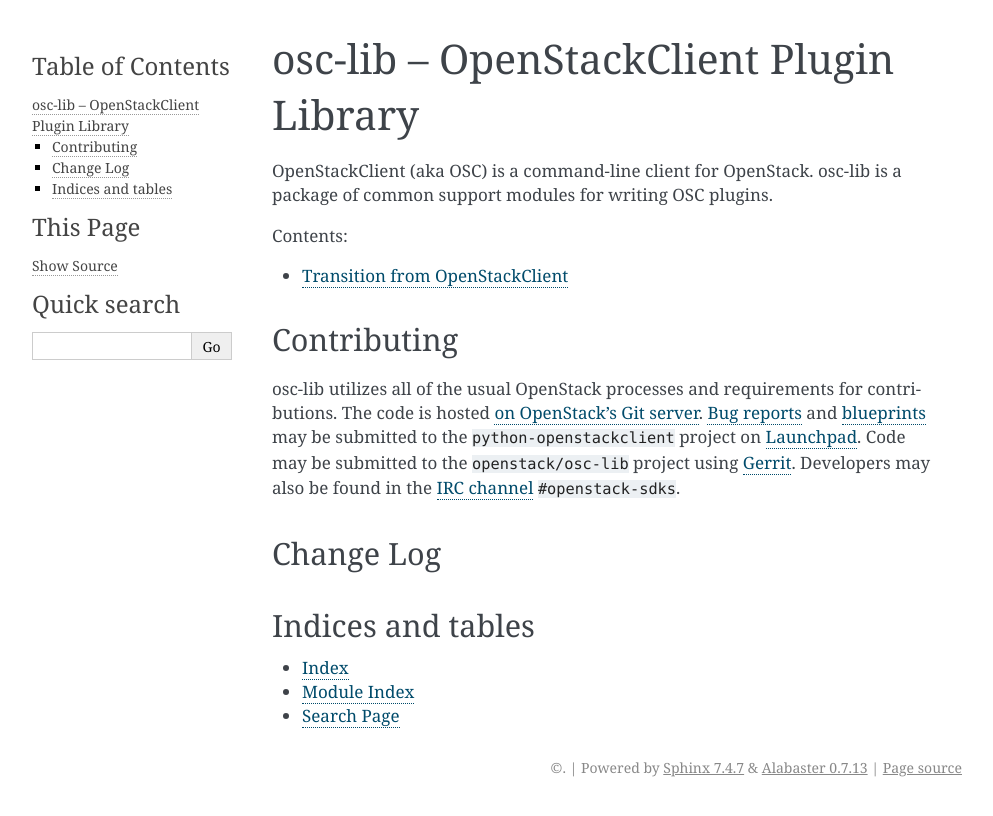
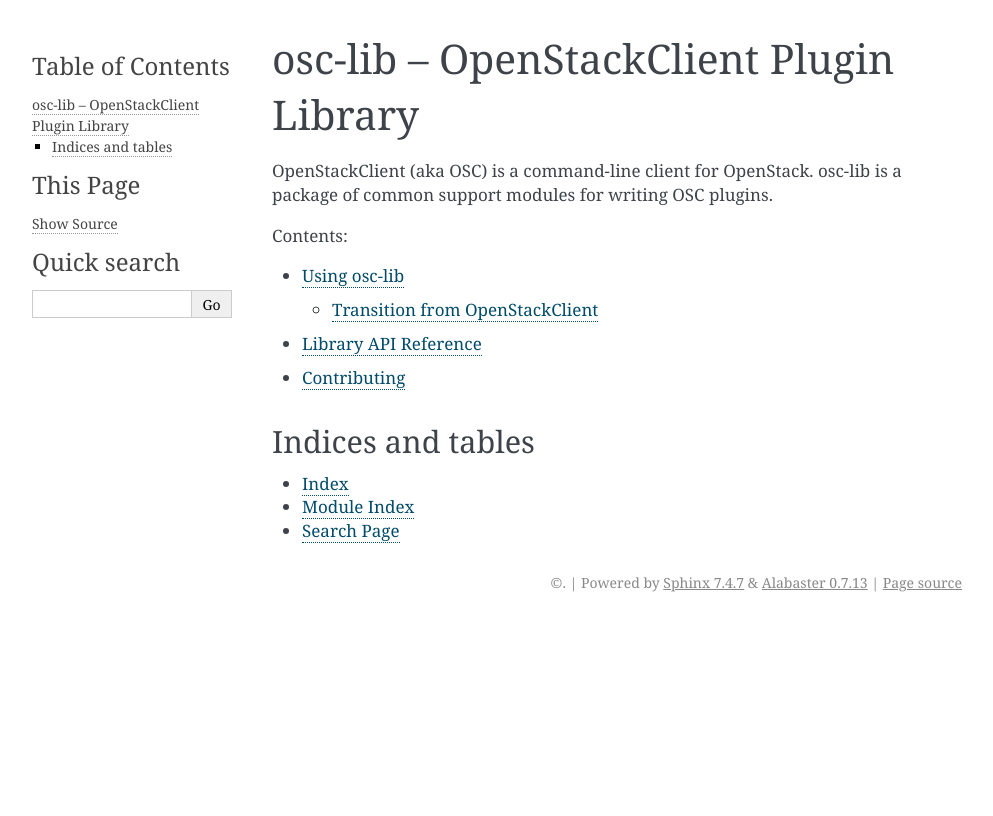
Before and after one commit to openstack/osc-lib, a Sphinx documentation site: the page built from doc/source/index.rst, in a window 1280 px wide. Shown: the top 816 px of the page, without its empty margins (148-1141 px from the left). Built offline with Sphinx 7.4.7, drawn with Linux system fonts in a browser that asks for light colours; pages that are not in the unit, such as notebooks, are missing from menus; the version number could not be read and is left out.

Commit message:
rearrange existing documentation to fit the new standard layout
Change-Id: I91657e96ef29f8b36b2089a11c9c4966418cfcdb
Depends-On: Ia750cb049c0f53a234ea70ce1f2bbbb7a2aa9454
Signed-off-by: Doug Hellmann <doug@doughellmann.com>

```diff
--- a/doc/source/change_log.rst
+++ /dev/null
@@ -1 +0,0 @@
-.. include:: ../../ChangeLog
--- a/doc/source/conf.py
+++ b/doc/source/conf.py
@@ -37,7 +37,6 @@
               'sphinx.ext.doctest',
               'sphinx.ext.todo',
               'oslosphinx',
-              'ext.apidoc',
               ]
 
 # Add any paths that contain templates here, relative to this directory.
--- a/doc/source/index.rst
+++ b/doc/source/index.rst
@@ -8,36 +8,11 @@
 Contents:
 
 .. toctree::
-   :maxdepth: 1
+   :maxdepth: 2
 
-   transition
-
-Contributing
-============
-
-osc-lib utilizes all of the usual OpenStack processes and requirements for
-contributions.  The code is hosted `on OpenStack's Git server`_. `Bug reports`_
-and `blueprints`_ may be submitted to the :code:`python-openstackclient` project
-on `Launchpad`_.  Code may be submitted to the
-:code:`openstack/osc-lib` project using `Gerrit`_.
-Developers may also be found in the `IRC channel`_ ``#openstack-sdks``.
-
-.. _`on OpenStack's Git server`: https://git.openstack.org/cgit/openstack/python-openstackclient/tree
-.. _Launchpad: https://launchpad.net/python-openstackclient
-.. _Gerrit: http://docs.openstack.org/infra/manual/developers.html#development-workflow
-.. _Bug reports: https://bugs.launchpad.net/python-openstackclient/+bugs
-.. _blueprints: https://blueprints.launchpad.net/python-openstackclient
-.. _PyPi: https://pypi.python.org/pypi/osc-lib
-.. _tarball: http://tarballs.openstack.org/osc-lib
-.. _IRC channel: https://wiki.openstack.org/wiki/IRC
-
-Change Log
-==========
-
-.. toctree::
-   :maxdepth: 1
-
-   change_log
+   user/index
+   reference/index
+   contributor/index
 
 Indices and tables
 ==================
--- /dev/null
+++ b/doc/source/reference/index.rst
@@ -0,0 +1,8 @@
+=======================
+ Library API Reference
+=======================
+
+.. toctree::
+   :maxdepth: 2
+
+   api/autoindex
--- /dev/null
+++ b/doc/source/user/change_log.rst
@@ -0,0 +1 @@
+.. include:: ../../../ChangeLog
```
Also changed, not shown: doc/source/contributor/index.rst (added, +19 -0 lines), doc/source/user/index.rst (added, +9 -0 lines), setup.cfg (+7 -0 lines), doc/source/user/transition.rst (renamed from doc/source/transition.rst), 1 other file.
